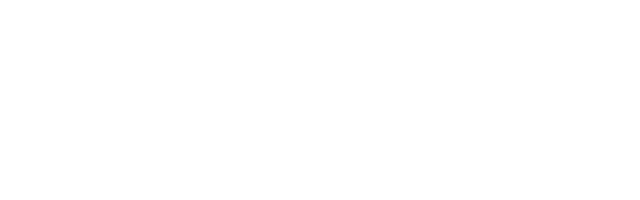
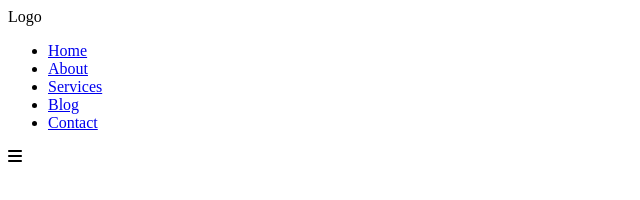
Before and after one commit to CommunityRADvocate/gsap-tutorial, a plain HTML site: page index.html in a window 1280 px wide. Shown: the whole page, without its empty margins (0-640 px from the left). Drawn offline with nearby package versions, Linux system fonts and the light colour scheme.

Commit message:
Add to index

```diff
--- a/index.html
+++ b/index.html
@@ -5,11 +5,26 @@
     <meta http-equiv="X-UA-Compatible" content="IE=edge">
     <meta name="viewport" content="width=device-width, initial-scale=1.0">
     <link rel="stylesheet" href="style.css">
+    <link rel="stylesheet" href="https://cdnjs.cloudflare.com/ajax/libs/font-awesome/6.4.0/css/all.min.css">
     <script src="script.js" defer></script>
     <script src="https://cdn.jsdelivr.net/npm/gsap@3.12.2/dist/gsap.min.js"></script>
     <title>GSAP Tutorial</title>
 </head>
 <body>
-
+    <header>
+        <div class="logo">
+            Logo
+        </div>
+        <nav>
+            <ul class="menu">
+                <li><a href="#">Home</a></li>
+                <li><a href="#">About</a></li>
+                <li><a href="#">Services</a></li>
+                <li><a href="#">Blog</a></li>
+                <li><a href="#">Contact</a></li>
+            </ul>
+            <i class="fa-solid fa-bars" id="toggle"></i>
+        </nav>
+    </header>
 </body>
 </html>
```
